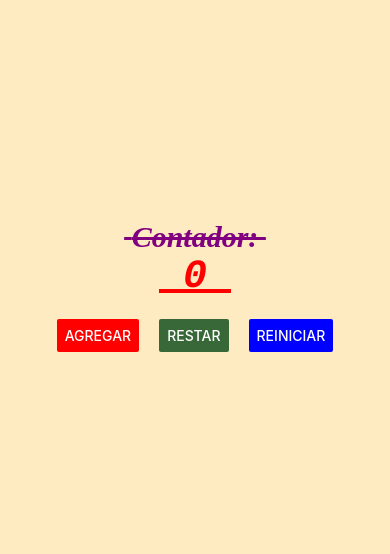
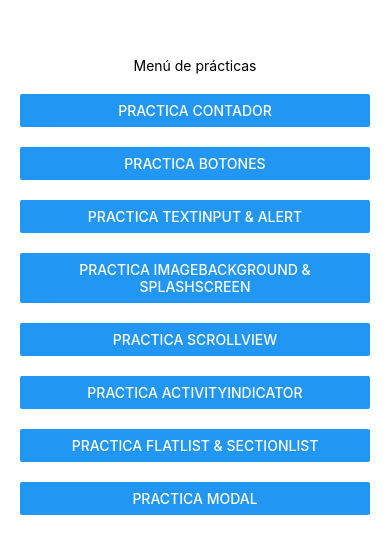
Before and after one commit to karolshdwst/PAM211, a React Native app in the folder INTRO/: screen / in a window 390 px wide. Shown: the part 136-690 px from the top of the page. Built offline with nearby package versions, Linux system fonts and the light colour scheme.

Commit message:
Agregar nuevas pantallas: MenuScreen, BotonesScreen, ActivityIndicator, FlatList_SectionList, ImageBackground_SlapshScreen, ScrollView, TextInput_Alert y Modal.

```diff
--- a/INTRO/App.js
+++ b/INTRO/App.js
@@ -1,10 +1,11 @@
 //1. Imports: zona de imports
 import ContadorScreen from './screens/ContadorScreen';
+import MenuScreen from './screens/MenuScreen';
 
 //2. Main: Zona de componentes
 export default function App() {
   return(
-  <ContadorScreen> </ContadorScreen>
+  <MenuScreen></MenuScreen>
   );
 }
 //3. Styles: Zona de estilos
--- /dev/null
+++ b/INTRO/screens/ActivityIndicator.js
@@ -0,0 +1,12 @@
+import { Text, View, StyleSheet } from 'react-native'
+
+export default function ActivityIndicator() {
+
+    return (
+        <View>
+            <Text>Proximamente....</Text>
+        </View>
+    )
+}
+
+const styles = StyleSheet.create({})
--- /dev/null
+++ b/INTRO/screens/BotonesScreen.js
@@ -0,0 +1,12 @@
+import { Text, View, StyleSheet } from 'react-native'
+
+export default function BotonesScreen() {
+
+    return (
+        <View>
+            <Text>Proximamente....</Text>
+        </View>
+    )
+}
+
+const styles = StyleSheet.create({})
--- /dev/null
+++ b/INTRO/screens/FlatList_SectionList.js
@@ -0,0 +1,12 @@
+import { Text, View, StyleSheet } from 'react-native'
+
+export default function FlatList_SectionList() {
+
+    return (
+        <View>
+            <Text>Proximamente....</Text>
+        </View>
+    )
+}
+
+const styles = StyleSheet.create({})
--- /dev/null
+++ b/INTRO/screens/ImageBackground_SlapshScreen.js
@@ -0,0 +1,12 @@
+import { Text, View, StyleSheet } from 'react-native'
+
+export default function ImageBackground_SlapshScreen() {
+
+    return (
+        <View>
+            <Text>Proximamente....</Text>
+        </View>
+    )
+}
+
+const styles = StyleSheet.create({})
--- /dev/null
+++ b/INTRO/screens/MenuScreen.js
@@ -0,0 +1,69 @@
+import { Text, StyleSheet, View, Button } from 'react-native'
+import React, { useState } from 'react'
+import BotonesScreen from './BotonesScreen';
+import ContadorScreen from './ContadorScreen';
+import TextInput_Alert from './TextInput_Alert';
+import ImageBackground_SlapshScreen from './ImageBackground_SlapshScreen';
+import ScrollView from './ScrollView';
+import ActivityIndicator from './ActivityIndicator';
+import FlatList_SectionList from './FlatList_SectionList';
+import Modal from './Modal';
+
+export default function MenuScreen() {
+    const [screen, setScreen] = useState('menu');
+
+    switch(screen){
+        case 'contador':
+            return <ContadorScreen></ContadorScreen>
+        case 'botones':
+            return <BotonesScreen></BotonesScreen>
+        case 'textinput':
+            return <TextInput_Alert></TextInput_Alert>
+        case 'imagebackground':
+            return <ImageBackground_SlapshScreen></ImageBackground_SlapshScreen>
+        case 'scrollview':
+            return <ScrollView></ScrollView>
+        case 'activityindicator':
+            return <ActivityIndicator></ActivityIndicator>
+        case 'flatlist':
+            return <FlatList_SectionList></FlatList_SectionList>
+        case 'modal':
+            return <Modal></Modal>
+        case 'menu':
+            default:
+            return (
+                <View style={styles.container}>
+                    <Text>Menú de prácticas</Text>
+                    <View style={styles.botonesContainer}>
+                        <Button onPress={() => setScreen('contador')} title='Practica Contador'></Button>
+                        <Button onPress={() => setScreen('botones')} title='Practica Botones'></Button>
+                        <Button onPress={() => setScreen('textinput')} title='Practica TextInput & Alert'></Button>
+                        <Button onPress={() => setScreen('imagebackground')} title='Practica ImageBackground & SplashScreen'></Button>
+                        <Button onPress={() => setScreen('scrollview')} title='Practica ScrollView'></Button>
+                        <Button onPress={() => setScreen('activityindicator')} title='Practica ActivityIndicator'></Button>
+                        <Button onPress={() => setScreen('flatlist')} title='Practica FlatList & SectionList'></Button>
+                        <Button onPress={() => setScreen('modal')} title='Practica Modal'></Button>
+                    </View>
+                </View>
+            )
+    }
+}
+
+const styles = StyleSheet.create({
+    container: {
+        flex: 1,
+        backgroundColor: '#fff',
+        alignItems: 'center',
+        justifyContent: 'center',
+        padding: 20
+
+    },
+    button: {
+        marginTop: 20
+    },
+    botonesContainer:{
+        marginTop:20,
+        gap:20, //esto agrega un espacio entre los botones
+
+    },
+})
--- /dev/null
+++ b/INTRO/screens/Modal.js
@@ -0,0 +1,12 @@
+import { Text, View, StyleSheet } from 'react-native'
+
+export default function Modal() {
+
+    return (
+        <View>
+            <Text>Proximamente....</Text>
+        </View>
+    )
+}
+
+const styles = StyleSheet.create({})
--- /dev/null
+++ b/INTRO/screens/ScrollView.js
@@ -0,0 +1,12 @@
+import { Text, View, StyleSheet } from 'react-native'
+
+export default function ScrollView() {
+
+    return (
+        <View>
+            <Text>Proximamente....</Text>
+        </View>
+    )
+}
+
+const styles = StyleSheet.create({})
--- /dev/null
+++ b/INTRO/screens/TextInput_Alert.js
@@ -0,0 +1,12 @@
+import { Text, View, StyleSheet } from 'react-native'
+
+export default function TextInput_Alert() {
+
+    return (
+        <View>
+            <Text>Proximamente....</Text>
+        </View>
+    )
+}
+
+const styles = StyleSheet.create({})
```
